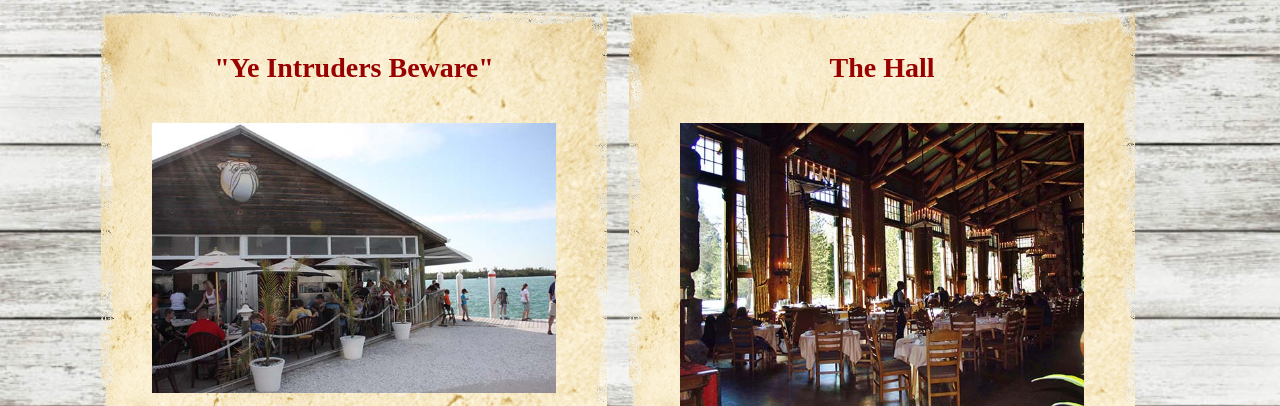
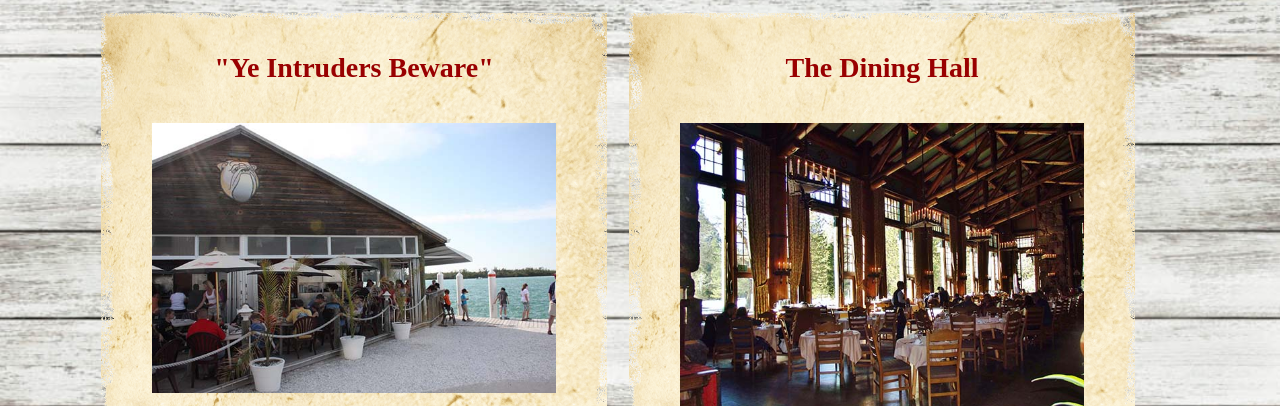
Before and after one commit to raymondmedinatest/mamafratellis, a plain HTML site: page index.html in a window 1280 px wide. Shown: the part 379-785 px from the top of the page. Drawn offline with nearby package versions, Linux system fonts and the light colour scheme; some packages are replaced by stand-ins of ours; a web font is replaced by a local one.

Commit message:
Edited index file/dining hall

```diff
--- a/index.html
+++ b/index.html
@@ -56,7 +56,7 @@
 
                     <section>
 
-                        <h2>The Hall</h2>
+                        <h2>The Dining Hall</h2>
 
                         <img src="img/restaurant4.jpg" alt="Mama Fratelli's Restaurant Dining Room">
 
```
